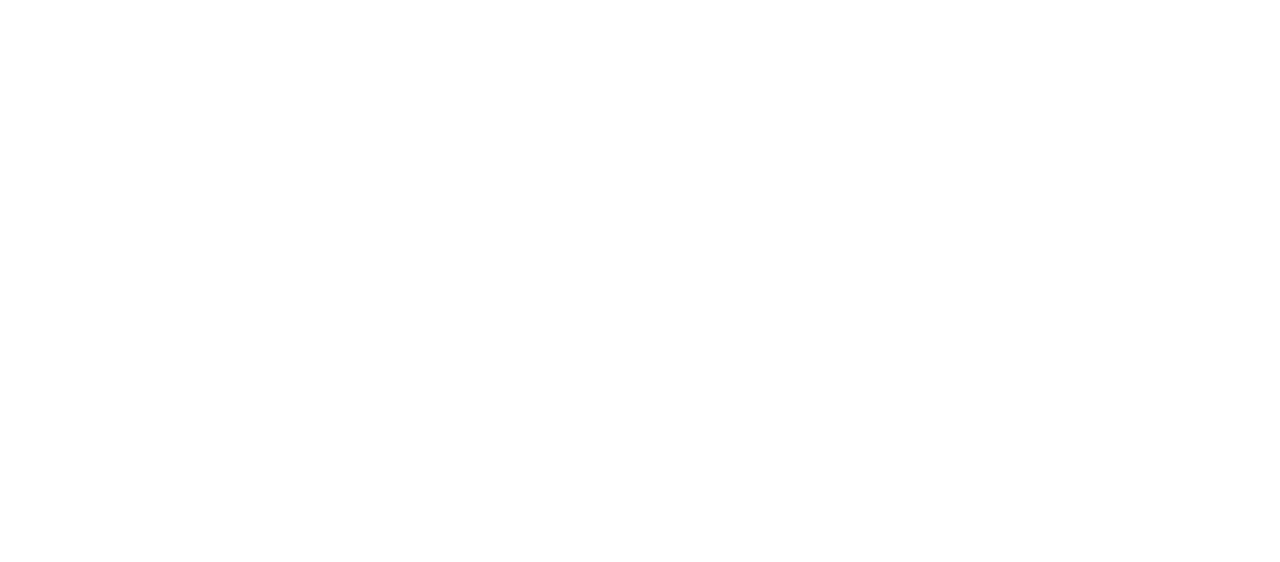
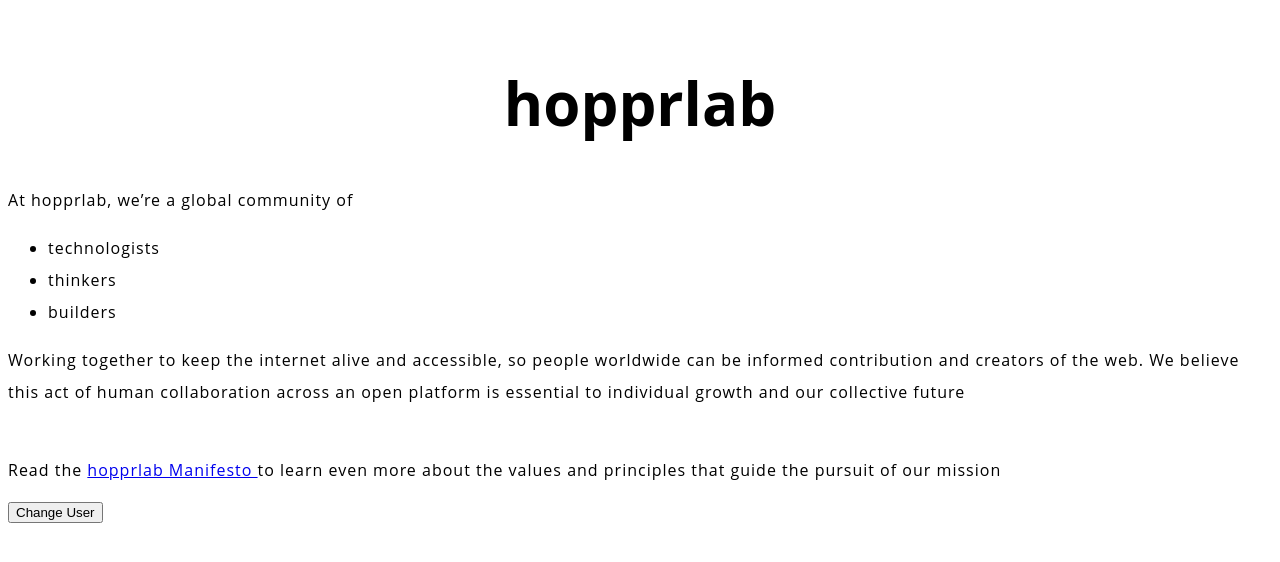
Before and after one commit to wiyow/hopprPOS-web, a plain HTML site: page Index.html in a window 1280 px wide. Drawn offline with Linux system fonts and the light colour scheme.

Commit message:
9-6-2018 10am

```diff
--- a/Index.html
+++ b/Index.html
@@ -3,8 +3,39 @@
     <head>
         <meta charset="utf-8">
         <title>hopprPOS</title>
+
+        <link href="styles/style.css" rel="stylesheet" type="text/css">
     </head>
     <body>
         <img src="" alt="">
+
+        <h1>hopprlab</h1>
+
+        <p>At hopprlab, we’re a global community of</p>
+        <ul>
+            <li>technologists</li>
+            <li>thinkers</li>
+            <li>builders</li>
+        </ul>
+
+        <p>Working together to keep the internet alive and accessible, so people worldwide can be
+            informed contribution and creators of the web. We believe this act of human collaboration
+            across an open platform is essential to individual growth and our collective future</p>
+        <br>
+
+        <p>Read the
+            <a href="https://hopprlab.com/">hopprlab Manifesto </a>
+            to learn even more about the values and principles that guide the pursuit of our mission
+        </p>
+
+        <button>Change User</button>
+
+        <script src="scripts/main.js"></script>
     </body>
 </html>
+
+<!--
+
+    https://developer.mozilla.org/en-US/docs/Learn/Getting_started_with_the_web/Publishing_your_website
+
+-->
--- /dev/null
+++ b/scripts/main.js
@@ -0,0 +1,22 @@
+var myButton = document.querySelector('button');
+var myHeading = document.querySelector('h1');
+
+function setUserName() {
+    var myName = prompt('Please enter your name.');
+    //localStorage.setItem('name', myName);
+    myHeading.textContent = 'hopprlab is cool, ' + myName;
+
+    /*
+    if(!localStorage.getItem('name')) {
+        setUserName();
+      } else {
+        var storedName = localStorage.getItem('name');
+        myHeading.textContent = 'hopprlab is cool, ' + storedName;
+      }
+      */
+
+  }
+
+  myButton.onclick = function() {
+    setUserName();
+  }
--- /dev/null
+++ b/styles/style.css
@@ -0,0 +1,15 @@
+html {
+    font-size: 10px; /* px means 'pixels': the base font size is now 10 pixels high  */
+    font-family: 'Open Sans', sans-serif; /* this should be the rest of the output you got from Google fonts */
+  }
+
+  h1 {
+    font-size: 60px;
+    text-align: center;
+  }
+
+  p, li {
+    font-size: 16px;
+    line-height: 2;
+    letter-spacing: 1px;
+  }
```
